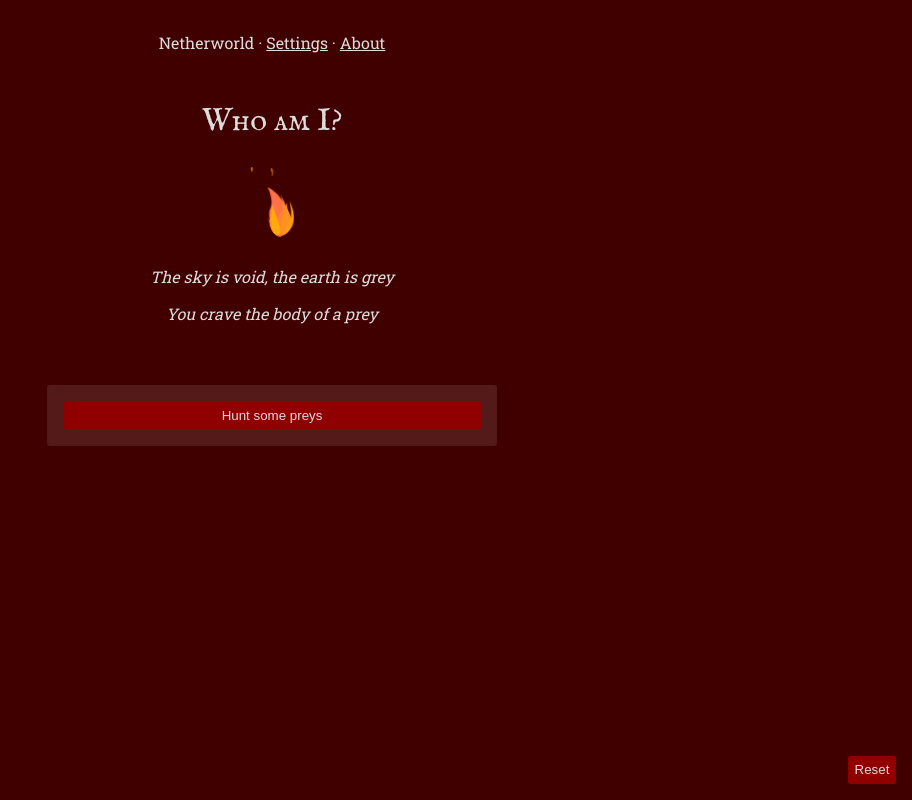
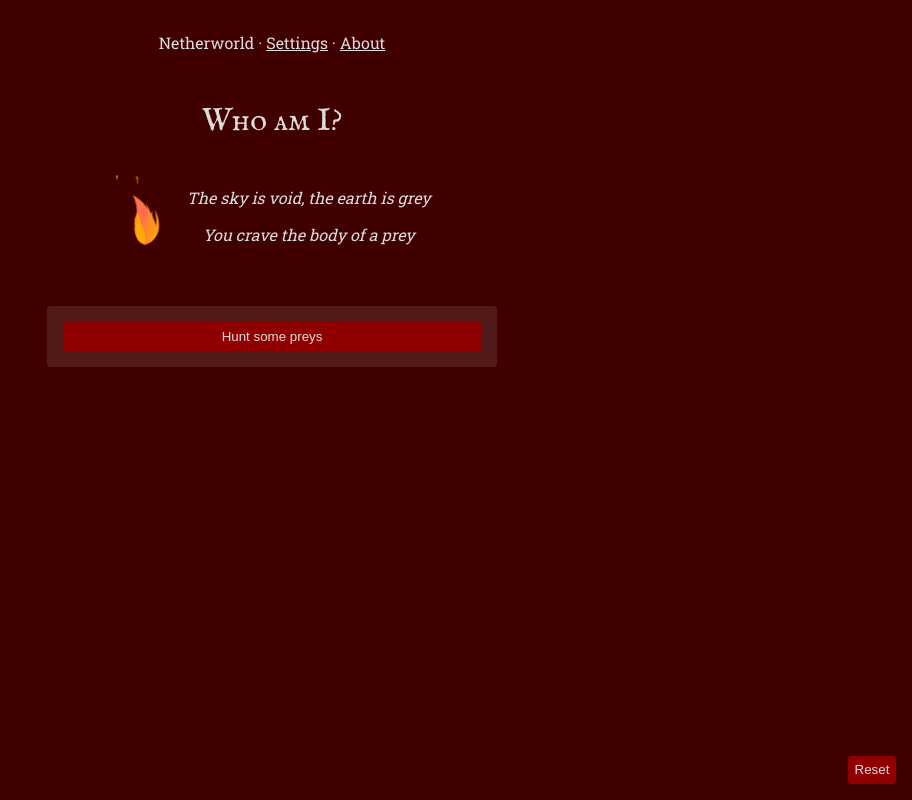
Before and after one commit to agateblue/demonology, a Vue app: page / in a window 1280 px wide. Shown: the whole page, without its empty margins (368-1280 px from the left). Built offline with nearby package versions, Linux system fonts and the light colour scheme.

Commit message:
More compact layout

```diff
--- a/src/App.vue
+++ b/src/App.vue
@@ -10,13 +10,15 @@
   </nav>
   <div class="text--center py-4">
     <h1 class="mt-4">Who am I?</h1>
-    <fire></fire>
+    <div class="align-items--center justify-content--center">
+      <fire class="mr-4"></fire>
       <div class="py-2" v-if="$store.getters['values']['prompts.current']">
         <p v-for="(row, idx) in $store.getters['values']['prompts.current'].text" :key="idx">
           <i>
             {{ row }}
           </i>
         </p>
+      </div>
     </div>
   </div>
   <div class="align-items--center justify-content--center mb-4 text--2">
--- a/src/styles.css
+++ b/src/styles.css
@@ -431,6 +431,7 @@ hr {
 /* fire animation */
 #fire {
   height: 75px;
+  width: auto;
 }
 
 #fire .flame {
```
Lines whose indentation alone changed are shown as unchanged.
